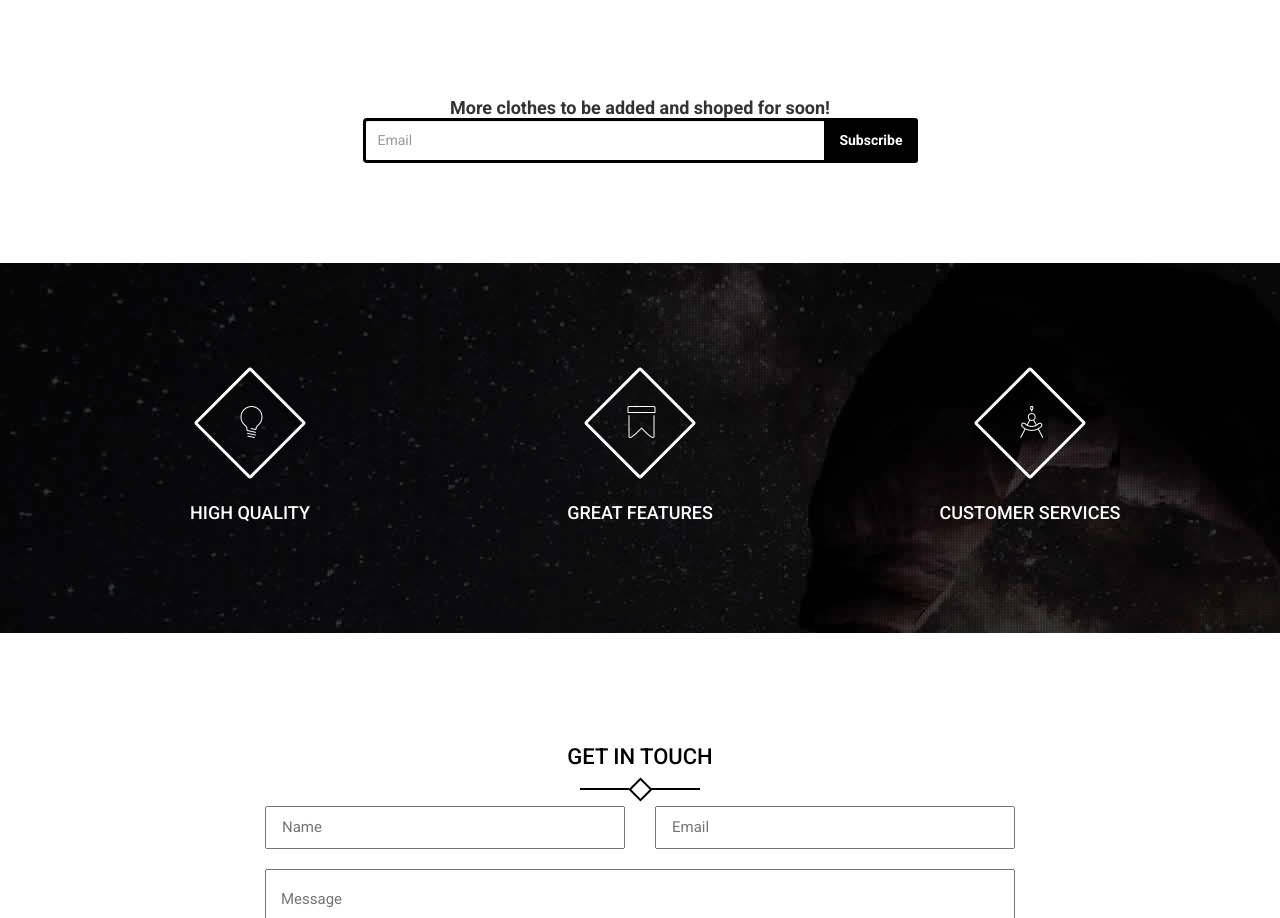
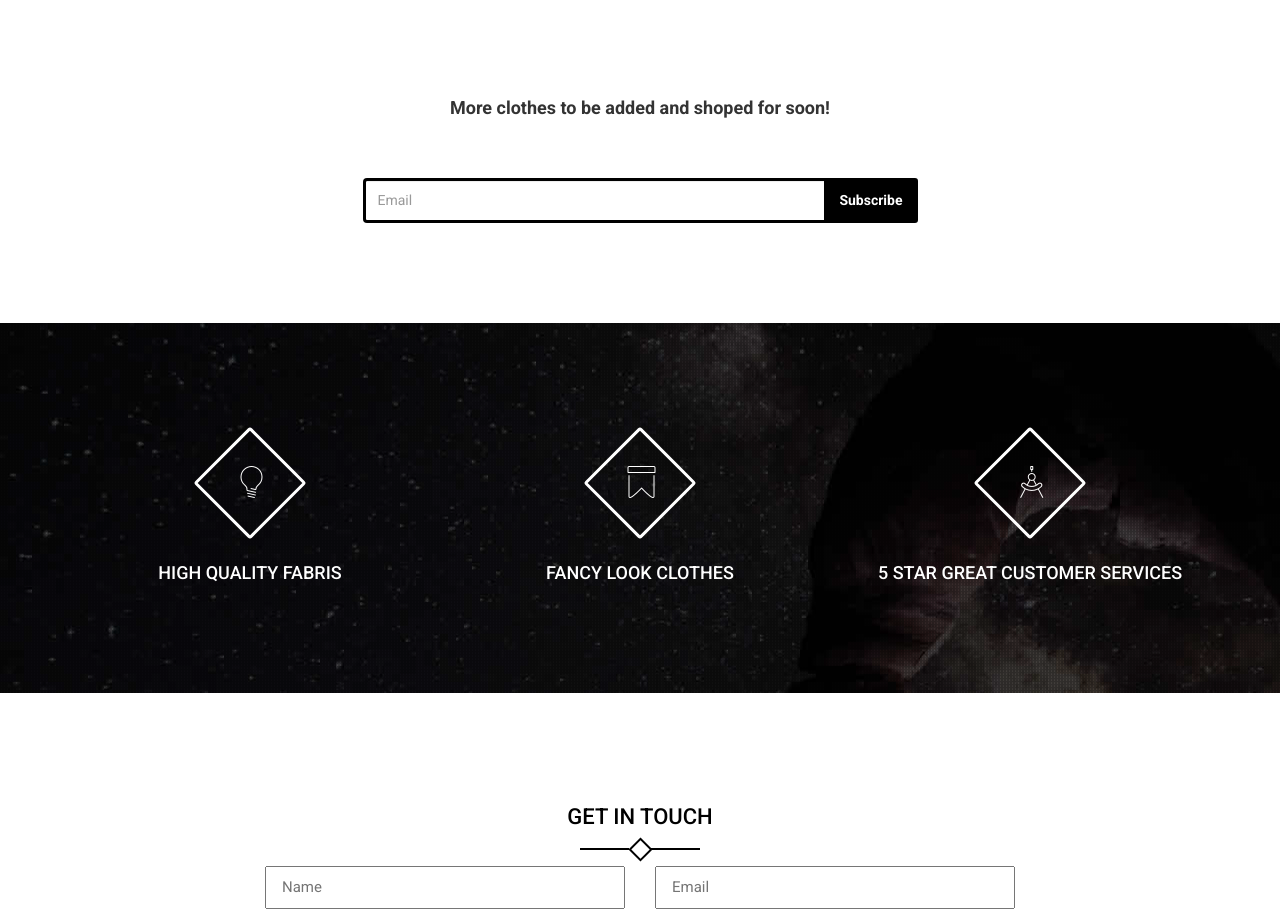
Before and after one commit to aratta-1920658/aratta-1920658.github.io, a plain HTML site: page myFunSite.html in a window 1280 px wide. Shown: the part 802-1720 px from the top of the page. Drawn offline with Linux system fonts and the light colour scheme; files whose address does not match are found by name.

Commit message:
Update myFunSite.html

```diff
--- a/myFunSite.html
+++ b/myFunSite.html
@@ -95,8 +95,8 @@
                 <div class="row text-center">
                     <div class="col-md-6 col-md-offset-3 col-sm-8 col-sm-offset-2">
                         <div class="main_content">
-                            <h4><strong>		More clothes to be added and shoped for soon!
-</strong></h4>
+                            <h4><strong>More clothes to be added and shoped for soon!</strong></h4>
+				<p></p>
                             <div id="" class="confirm-message"></div>
                             <form id="" name="">
                                 <div class="input-group">
@@ -122,19 +122,19 @@
                     <div class="col-lg-4 col-md-4">
                         <div class="features-box">
                             <div class="open-overlay"><i class="icon-lightbulb"></i></div>
-                            <h4>High Quality</h4>
+                            <h4>High Quality Fabris</h4>
                         </div>
                     </div>
                     <div class="col-lg-4 col-md-4">
                         <div class="features-box">
                             <div class="open-overlay"><i class="icon-ribbon"></i></div>
-                            <h4>Great Features</h4>
+                            <h4>Fancy Look Clothes</h4>
                         </div>
                     </div>
                     <div class="col-lg-4 col-md-4">
                         <div class="features-box">
                             <div class="open-overlay"><i class="icon-circle-compass"></i></div>
-                            <h4>Customer Services</h4>
+                            <h4>5 Star Great Customer Services</h4>
                         </div>
                     </div>
                 </div>
```
